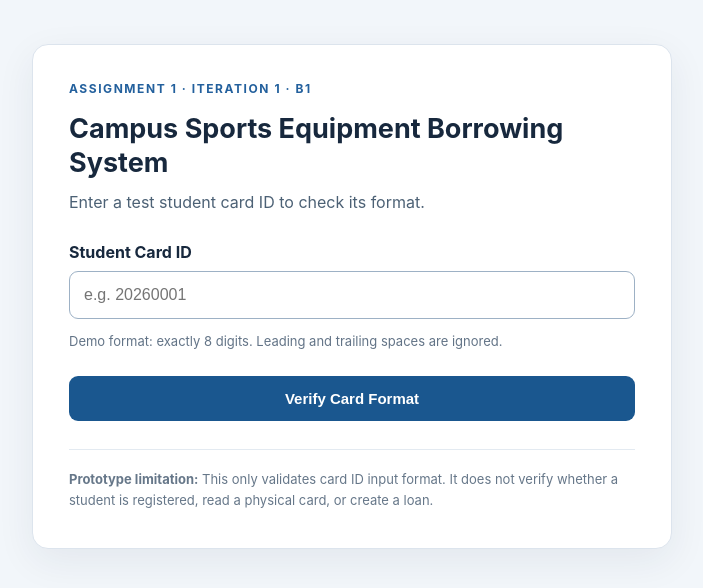
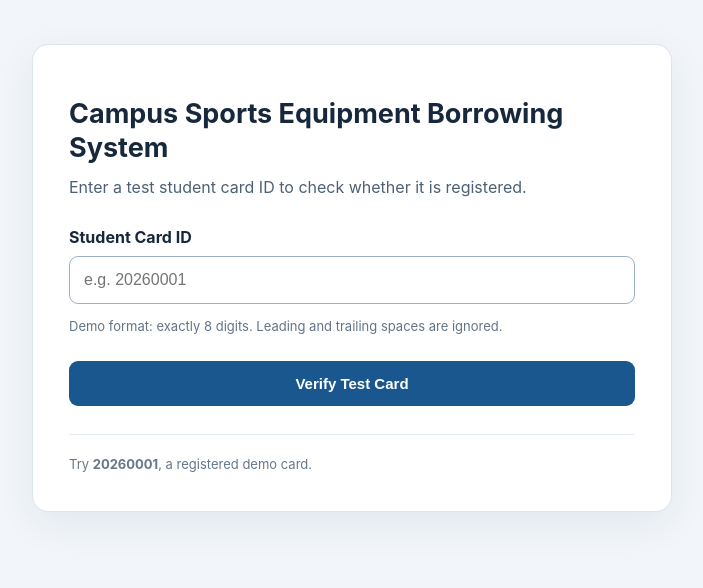
Before and after one commit to jiemaizhang-cell/Campus-Sports-Equipment-Borrowing-System, a Flask app: page / in a window 1280 px wide. Shown: the top 588 px of the page, without its empty margins (288-991 px from the left). Run offline with Flask 3, Linux system fonts and the light colour scheme.

Commit message:
feat: Implement B2 registered test card verification

```diff
--- a/app.py
+++ b/app.py
@@ -1,8 +1,15 @@
-"""Minimal Flask prototype for Assignment 1 / B1 card input."""
+"""Flask prototype for test card input and registration verification."""
+
+import sqlite3
+from pathlib import Path
+
 from flask import Flask, jsonify, render_template, request
+
+from database import is_registered_card
 from validation import validate_card_id
 
 app = Flask(__name__)
+app.config["DATABASE"] = Path(app.instance_path) / "campus.db"
 
 
 @app.get("/")
@@ -10,18 +17,39 @@ def index():
     return render_template("index.html")
 
 
+def _read_card_input():
+    payload = request.get_json(silent=True)
+    if not isinstance(payload, dict):
+        return False, None, "Send a JSON object containing card_id."
+    return validate_card_id(payload.get("card_id"))
+
+
 @app.post("/api/validate-card")
 def validate_card():
-    payload = request.get_json(silent=True)
-    if not isinstance(payload, dict):
-        return jsonify({"valid": False, "message": "Send a JSON object containing card_id."}), 400
-
-    valid, normalized, message = validate_card_id(payload.get("card_id"))
+    valid, normalized, message = _read_card_input()
     if not valid:
         return jsonify({"valid": False, "message": message}), 400
 
     return jsonify({"valid": True, "card_id": normalized, "message": message}), 200
 
 
+@app.post("/api/verify-card")
+def verify_card():
+    valid, normalized, message = _read_card_input()
+    if not valid:
+        return jsonify(valid=False, message=message), 400
+
+    try:
+        registered = is_registered_card(app.config["DATABASE"], normalized)
+    except (OSError, sqlite3.Error):
+        app.logger.exception("Unable to look up a registered test card")
+        return jsonify(valid=False, message="Card verification is temporarily unavailable."), 503
+
+    if not registered:
+        return jsonify(valid=False, message="This test card ID is not registered."), 404
+
+    return jsonify(valid=True, card_id=normalized, message="Test card verified."), 200
+
+
 if __name__ == "__main__":
     app.run(host="127.0.0.1", port=5000, debug=True)
--- a/static/main.js
+++ b/static/main.js
@@ -8,8 +8,8 @@ form.addEventListener('submit', async (event) => {
   button.disabled = true;
   feedback.hidden = true;
   try {
-    const response = await fetch('/api/validate-card', {
-      method: 'POST',
+    const response = await fetch(form.action, {
+      method: form.method,
       headers: {'Content-Type': 'application/json'},
       body: JSON.stringify({card_id: input.value})
     });
--- a/static/style.css
+++ b/static/style.css
@@ -2,7 +2,6 @@
 * { box-sizing:border-box; }
 body { margin:0; padding:44px 18px; }
 .panel { max-width:640px; margin:0 auto; background:white; padding:36px; border:1px solid #dce4ed; border-radius:16px; box-shadow:0 12px 38px rgba(22,45,75,.07); }
-.eyebrow { color:#23609d; font-size:12px; font-weight:750; letter-spacing:.13em; }
 h1 { font-size:27px; line-height:1.25; margin:16px 0 12px; }
 .intro { color:#4c6175; margin:0 0 30px; }
 label { display:block; font-weight:650; margin-bottom:9px; }
--- a/templates/index.html
+++ b/templates/index.html
@@ -3,24 +3,23 @@
 <head>
   <meta charset="utf-8" />
   <meta name="viewport" content="width=device-width, initial-scale=1" />
-  <title>Campus Sports Equipment Borrowing — Card Input</title>
+  <title>Campus Sports Equipment Borrowing — Card Verification</title>
   <link rel="stylesheet" href="{{ url_for('static', filename='style.css') }}" />
 </head>
 <body>
   <main class="panel">
-    <div class="eyebrow">ASSIGNMENT 1 · ITERATION 1 · B1</div>
     <h1>Campus Sports Equipment Borrowing System</h1>
-    <p class="intro">Enter a test student card ID to check its format.</p>
-    <form id="card-form" novalidate>
+    <p class="intro">Enter a test student card ID to check whether it is registered.</p>
+    <form id="card-form" action="{{ url_for('verify_card') }}" method="post" novalidate>
       <label for="card-id">Student Card ID</label>
       <input id="card-id" name="card_id" type="text" inputmode="numeric"
              autocomplete="off" placeholder="e.g. 20260001"
              aria-describedby="format-help" maxlength="64" />
       <p id="format-help" class="helper">Demo format: exactly 8 digits. Leading and trailing spaces are ignored.</p>
-      <button id="submit-button" type="submit">Verify Card Format</button>
+      <button id="submit-button" type="submit">Verify Test Card</button>
     </form>
     <div id="feedback" class="feedback" role="status" aria-live="polite" hidden></div>
-    <div class="note"><strong>Prototype limitation:</strong> This only validates card ID input format. It does not verify whether a student is registered, read a physical card, or create a loan.</div>
+    <div class="note">Try <strong>20260001</strong>, a registered demo card.</div>
   </main>
   <script src="{{ url_for('static', filename='main.js') }}"></script>
 </body>
```
Also changed, not shown: database.py (added, +36 -0 lines), tests/test_api.py (+61 -0 lines), README.md.
